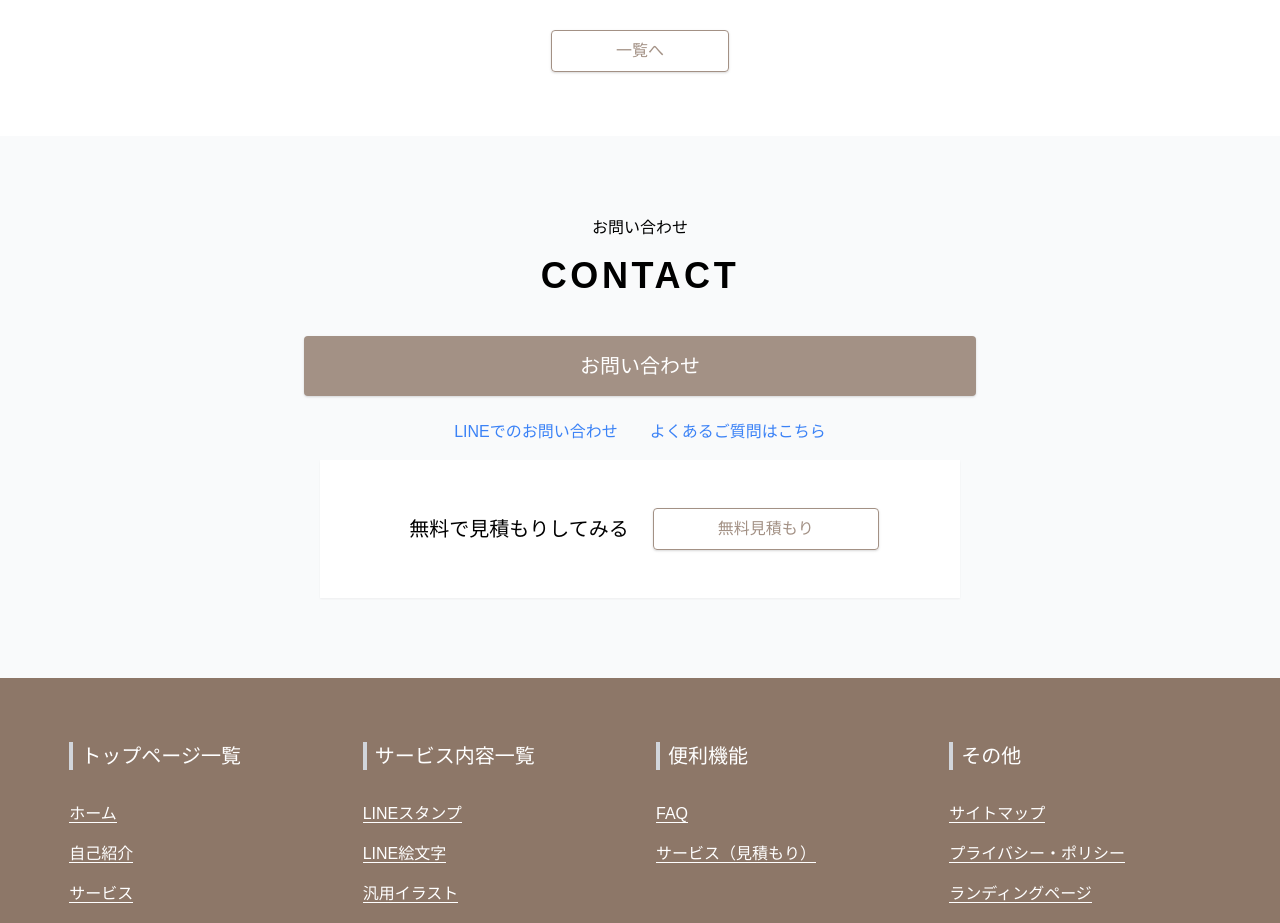
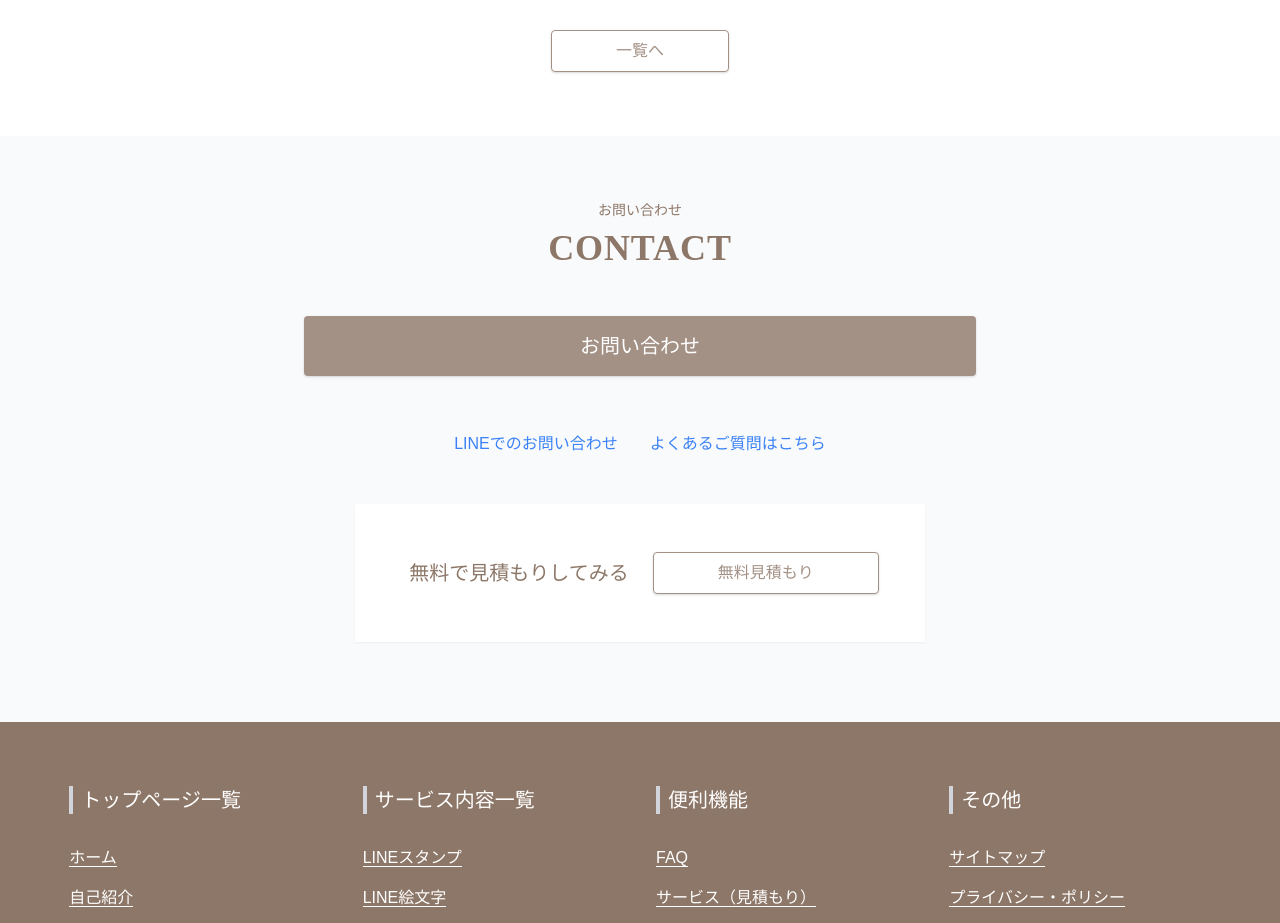
Before and after one commit to mayone-du/ranze-hp, a Next.js app: page / in a window 1280 px wide. Shown: the part 4841-5764 px from the top of the page. Built offline with nearby package versions, Linux system fonts and the light colour scheme.

Commit message:
rewrite index lastContents->components

```diff
--- a/src/pages/index.tsx
+++ b/src/pages/index.tsx
@@ -715,7 +715,54 @@ const Home: React.VFC = () => {
           </section>
         </article> */}
 
-        <article className="bg-gray-50 text-center">
+
+        <Block
+          addArticleClassName="bg-gray-50 text-center"
+          sectionSubText="お問い合わせ"
+          sectionTitle="CONTACT"
+        >
+          <Row>
+            <Column>
+              <CustomButton
+                toLink="/contact"
+                text="お問い合わせ"
+                size="large"
+                outline={false}
+                className="mx-auto my-6 lg:w-auto w-2/3"
+              />
+
+            </Column>
+          </Row>
+          <Row>
+            <Column>
+              <div className="mb-4">
+                <Link href="/contact">
+                  <a className="mx-4 text-blue-500">LINEでのお問い合わせ</a>
+                </Link>
+                <Link href="/faq">
+                  <a className="mx-4 text-blue-500">よくあるご質問はこちら</a>
+                </Link>
+              </div>
+            </Column>
+          </Row>
+          <Row>
+            <Column>
+              <div className="lg:flex items-center justify-center bg-white lg:w-1/2 w-11/12 lg:p-8 p-4 mx-auto shadow-sm">
+                <h3 className="lg:text-xl m-4 text-custom-darkgray">無料で見積もりしてみる</h3>
+                <CustomButton
+                  text="無料見積もり"
+                  size="medium"
+                  toLink="/"
+                  outline={true}
+                  className="m-4"
+                />
+              </div>
+            </Column>
+          </Row>
+        </Block>
+
+
+        {/* <article className="bg-gray-50 text-center">
           <section className="md:py-20 py-14">
             <p>お問い合わせ</p>
             <h2 className="lg:text-4xl text-2xl tracking-widest font-bold text-center lg:py-4 py-2">
@@ -749,7 +796,9 @@ const Home: React.VFC = () => {
               />
             </div>
           </section>
-        </article>
+        </article> */}
+
+
       </Layout>
     </>
   );
```
